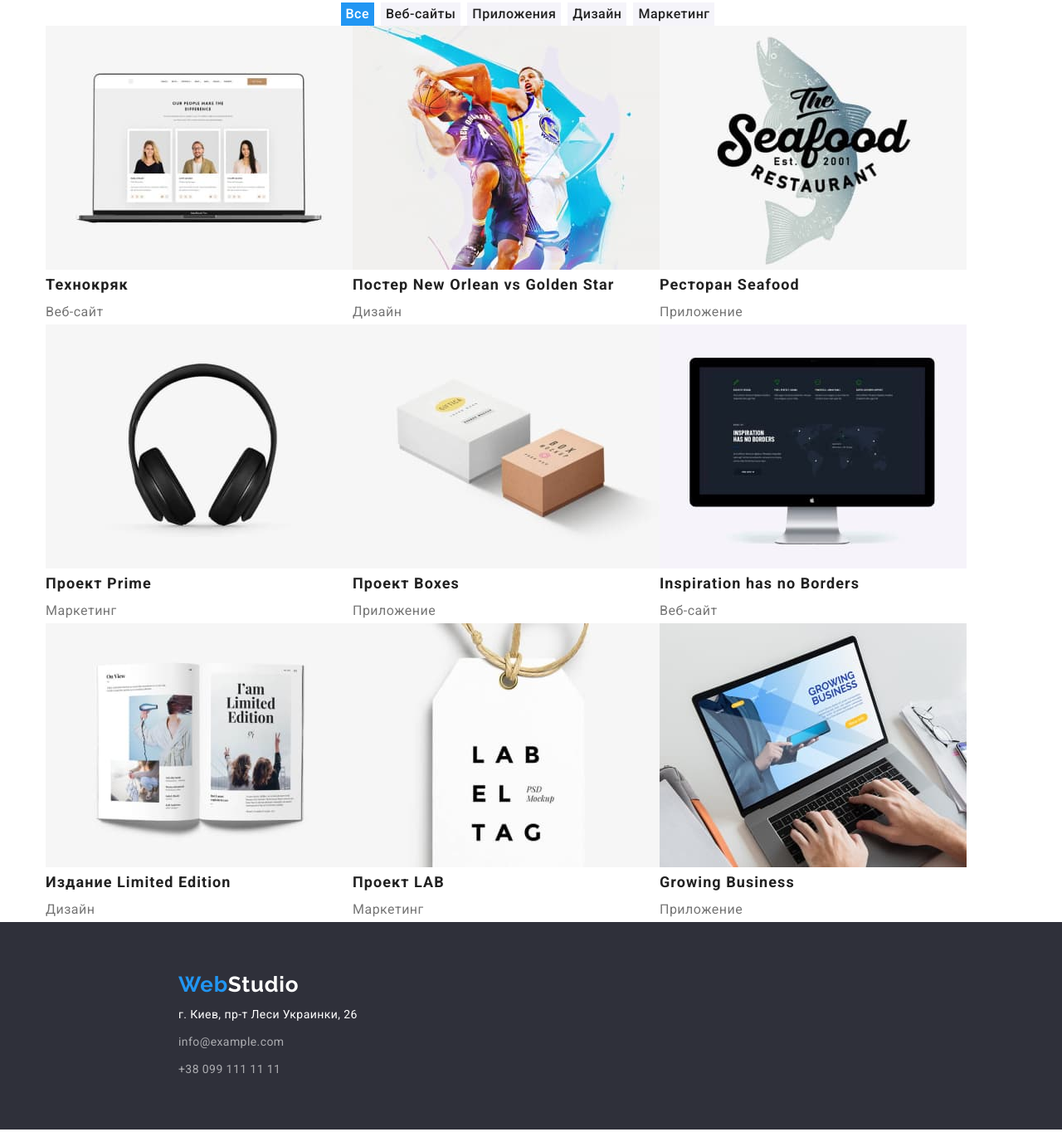
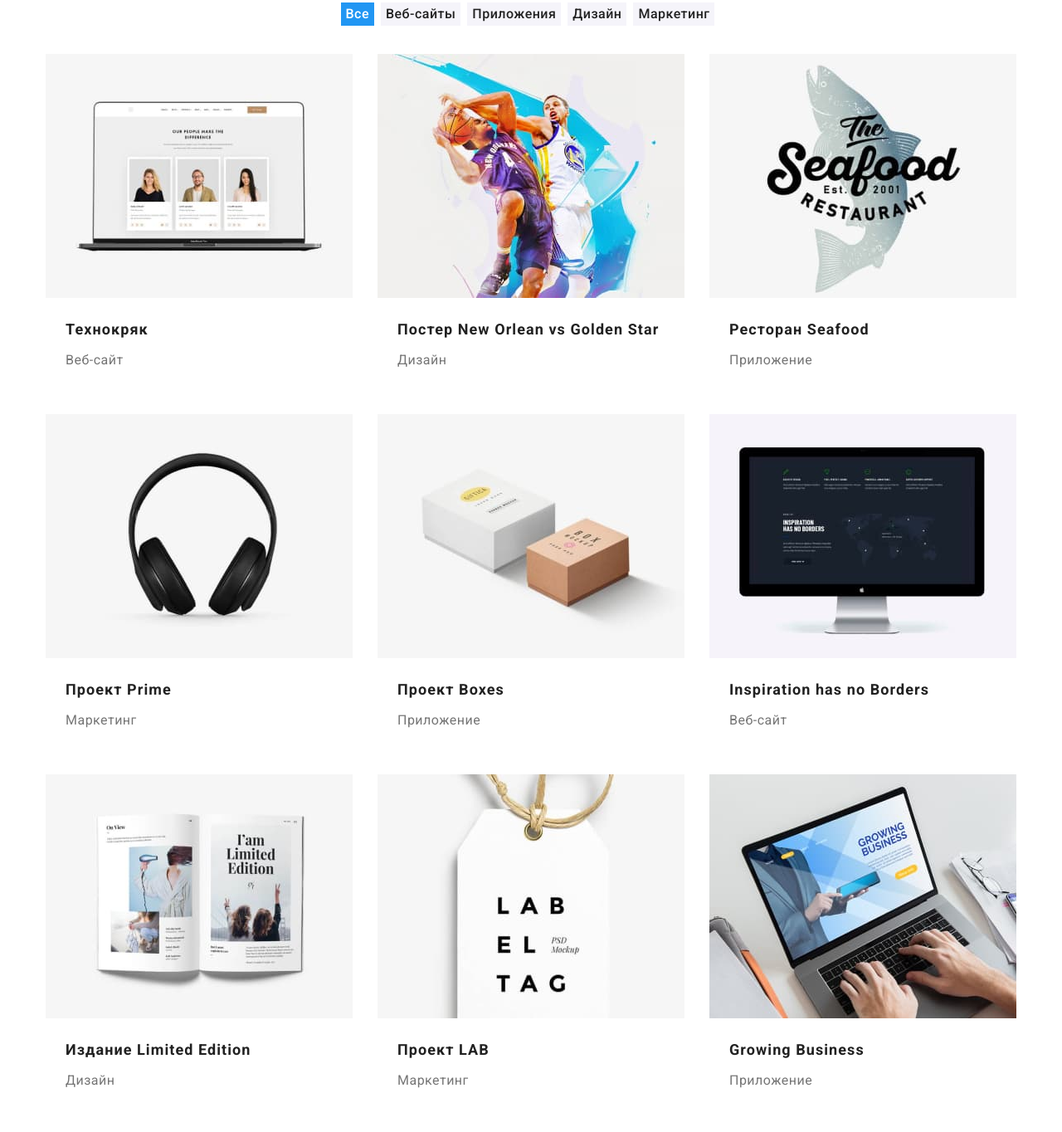
Before and after one commit to Nikita856294/goit-markup-hw-03, a plain HTML site: page portfolio.html in a window 1280 px wide. Shown: the part 174-1538 px from the top of the page at 83% size. Drawn offline with nearby package versions, Linux system fonts and the light colour scheme.

Commit message:
Дополняет код

```diff
--- a/css/styles.css
+++ b/css/styles.css
@@ -284,21 +284,25 @@ color:var(--main-title-color);
 /* Portfolio */
 .portfolio-list-button{
   display:flex;
-  margin-top:94px;
   justify-content: center;
-
-
-
+  margin-bottom:34px;
 }
-.card-set{
+.portfolio-card-set{
  padding:0;
  margin:0;
  display:flex;
  flex-wrap:wrap;
+ margin-left: -30px;
+ margin-bottom:-30px;
+
 }
-.card-set > .item{
-
-
+.portfolio-card-set > .portfolio-item{
+ flex-basis:calc(100%/3- 30px);
+ margin-left: 30px;
+ margin-bottom:30px;
+}
+.portfolio-card-content{
+  padding:20px 24px;
 }
 
 
@@ -330,11 +334,14 @@ color:var(--main-title-color);
   font-size: 18px;
   line-height: 2;
   letter-spacing: 0.06em;
+  margin-bottom:4px;
   color:var(--title-color);
 }
 .portfolio-text{
 font-size: 16px;
 line-height: 30px;
 letter-spacing: 0.03em;
+
+
 color:var(--text-color);
 }
--- a/portfolio.html
+++ b/portfolio.html
@@ -39,7 +39,7 @@
     </header>
     <!-- Main content section -->
     <main>
-    <section >
+    <section class="section" >
       <div class="container">
     <ul class="portfolio-list-button list ">
       <li><button type="button" class="portfolio-button current">Все</button></li>
@@ -50,48 +50,66 @@
     </div>
     </ul>
     <div class="container">
-       <ul class="portfolio list card-set ">
-        <li class="item"><img src="./images/img1.jpg" width="370" height="294" alt="Ноутбук с открытыми фотографиями людей" >
+       <ul class="portfolio list portfolio-card-set ">
+
+        <li class="portfolio-item"><img src="./images/img1.jpg" width="370" height="294" alt="Ноутбук с открытыми фотографиями людей" >
+          <div class="portfolio-card-content">
         <h3 class="portfolio-title">Технокряк</h3>
         <p class="portfolio-text">Веб-сайт</p>
+      </div>
        </li>
-        <li class="item"><img src="./images/img2.jpg" width="370" height="294" alt="Игра в баскетбол">
+        <li class="portfolio-item"><img src="./images/img2.jpg" width="370" height="294" alt="Игра в баскетбол">
+          <div class="portfolio-card-content">
         <h3 class="portfolio-title">Постер New Orlean vs Golden Star</h3>
         <p class="portfolio-text">Дизайн</p>
+        </div>
       </li>
-        <li class="item"><img src="./images/img3.jpg"width="370" height="294" alt="Логотип ресторана">
+        <li class="portfolio-item"><img src="./images/img3.jpg"width="370" height="294" alt="Логотип ресторана">
+          <div class="portfolio-card-content">
         <h3 class="portfolio-title">Ресторан Seafood</h3>
         <p class="portfolio-text">Приложение</p>
+      </div>
         </li>
-        <li class="item"><img src="./images/img4.jpg"width="370" height="294" alt="Наушники">
+        <li class="portfolio-item"><img src="./images/img4.jpg"width="370" height="294" alt="Наушники">
+          <div class="portfolio-card-content">
         <h3 class="portfolio-title">Проект Prime</h3>
         <p class="portfolio-text">Маркетинг</p>
+      </div>
       </li>
-        <li class="item"><img src="./images/img5.jpg"width="370" height="294" alt="Коробки с содержимым">
+        <li class="portfolio-item"><img src="./images/img5.jpg"width="370" height="294" alt="Коробки с содержимым">
+          <div class="portfolio-card-content">
         <h3 class="portfolio-title">Проект Boxes</h3>
         <p class="portfolio-text">Приложение</p>
+      </div>
       </li>
-        <li class="item"><img src="./images/img6.jpg"width="370" height="294" alt="Открытый сайт">
+        <li class="portfolio-item"><img src="./images/img6.jpg"width="370" height="294" alt="Открытый сайт">
+          <div class="portfolio-card-content">
         <h3 class="portfolio-title">Inspiration has no Borders</h3>
         <p class="portfolio-text">Веб-сайт</p>
+      </div>
       </li>
-        <li class="item"><img src="./images/img7.jpg"width="370" height="294" alt="Открытый  журнал">
+        <li class="portfolio-item"><img src="./images/img7.jpg"width="370" height="294" alt="Открытый  журнал">
+          <div class="portfolio-card-content">
         <h3 class="portfolio-title">Издание Limited Edition</h3>
         <p class="portfolio-text">Дизайн</p>
+      </div>
       </li>
-        <li class="item"><img src="./images/img8.jpg"width="370" height="294" alt="Бирка с надписью магазина">
+        <li class="portfolio-item"><img src="./images/img8.jpg"width="370" height="294" alt="Бирка с надписью магазина">
+          <div class="portfolio-card-content">
         <h3 class="portfolio-title">Проект LAB</h3>
         <p class="portfolio-text">Маркетинг</p>
+      </div>
       </li>
-        <li class="item"><img src="./images/img9.jpg"width="370" height="294" alt="Открытое приложение">
+        <li class="portfolio-item"><img src="./images/img9.jpg"width="370" height="294" alt="Открытое приложение">
+          <div class="portfolio-card-content">
         <h3 class="portfolio-title">Growing Business</h3>
         <p class="portfolio-text">Приложение</p>
+      </div>
       </li>
        </ul>
       </div>
       </section>
     </main>
-      <footer>
   <!-- --footer-->
         <footer class="footer-section">
           <div class="footer-div ">
```
